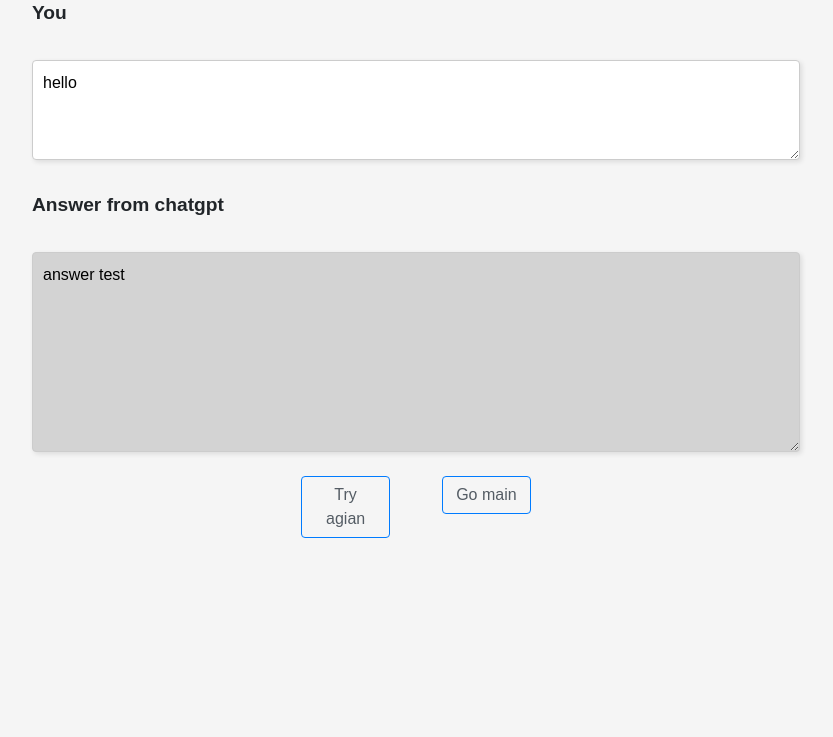
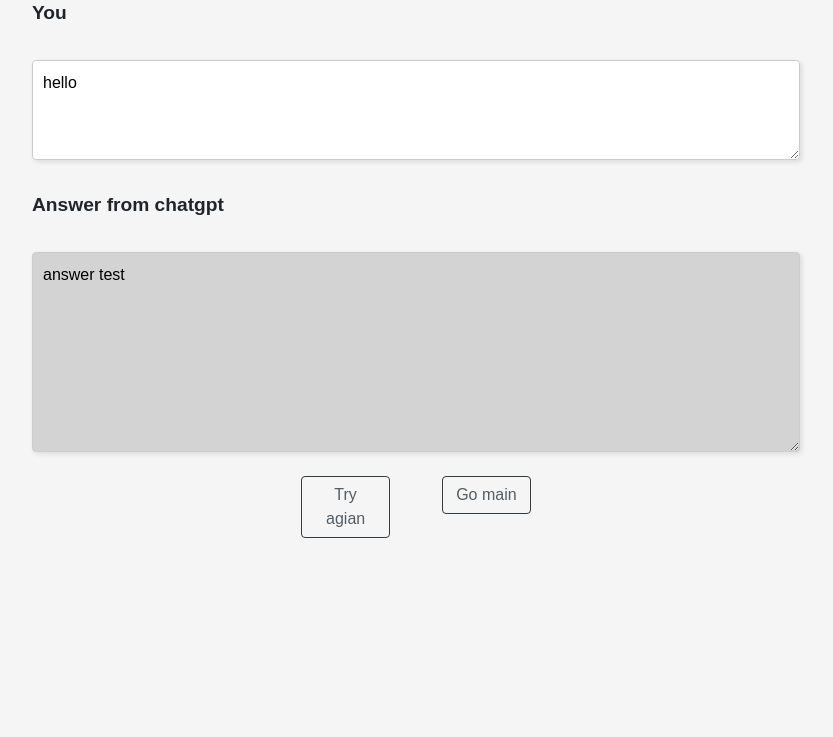
Before and after one commit to leeht0113/mini7_0, a Django app: page /signlanguagetochatgpt/resulttest in a window 1280 px wide. Shown: the part 52-789 px from the top of the page, without its empty margins (224-1057 px from the left). Run offline with Django 4.2, Linux system fonts and the light colour scheme; some libraries are stand-ins or nearby versions.

Commit message:
add before full

```diff
--- a/signlanguagetochatgpt/static/languagechat/chat_style.css
+++ b/signlanguagetochatgpt/static/languagechat/chat_style.css
@@ -131,7 +131,7 @@ body {
     padding: 10px 20px;
     font-size: 16px;
     cursor: pointer;
-    background-color: #3498db;
+    background-color: black;
     color: #fff;
     border: none;
     border-radius: 5px;
--- a/signlanguagetochatgpt/templates/languagechat/result.html
+++ b/signlanguagetochatgpt/templates/languagechat/result.html
@@ -39,8 +39,8 @@
       </div> {% endcomment %}
 
       <div class= "center-container">
-          <button id='button1' type="button" class="btn btn-primary">Try agian</button>
-          <button id='button2' type="button" class="btn btn-primary">Go main</button>
+          <button id='button1' type="button" class="btn btn-dark">Try agian</button>
+          <button id='button2' type="button" class="btn btn-dark">Go main</button>
       </div>
   </div>
   <script>
```
Also changed, not shown: db.sqlite3, media/a_8KDjvix_dCA4mED_s3lrghR.png (added).
